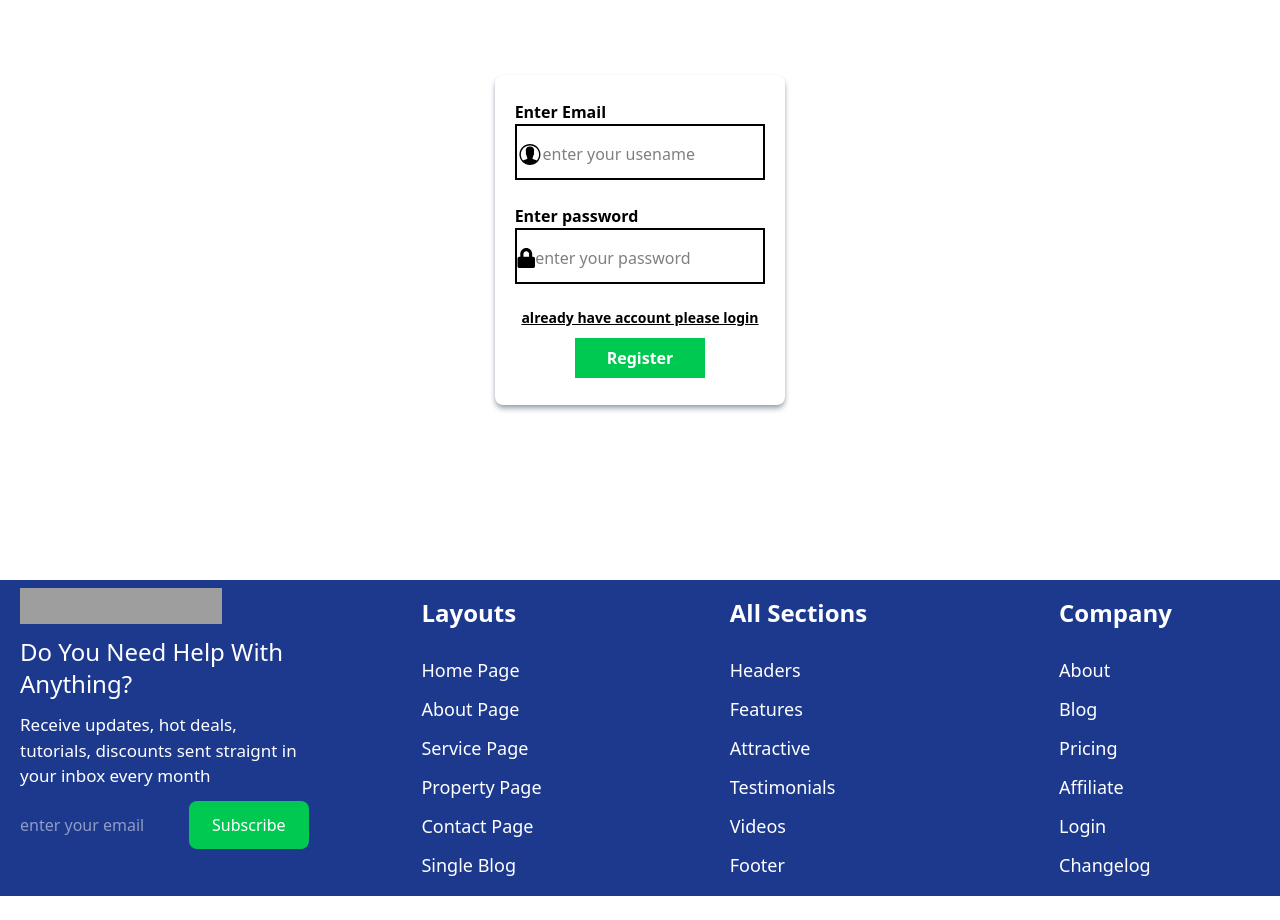
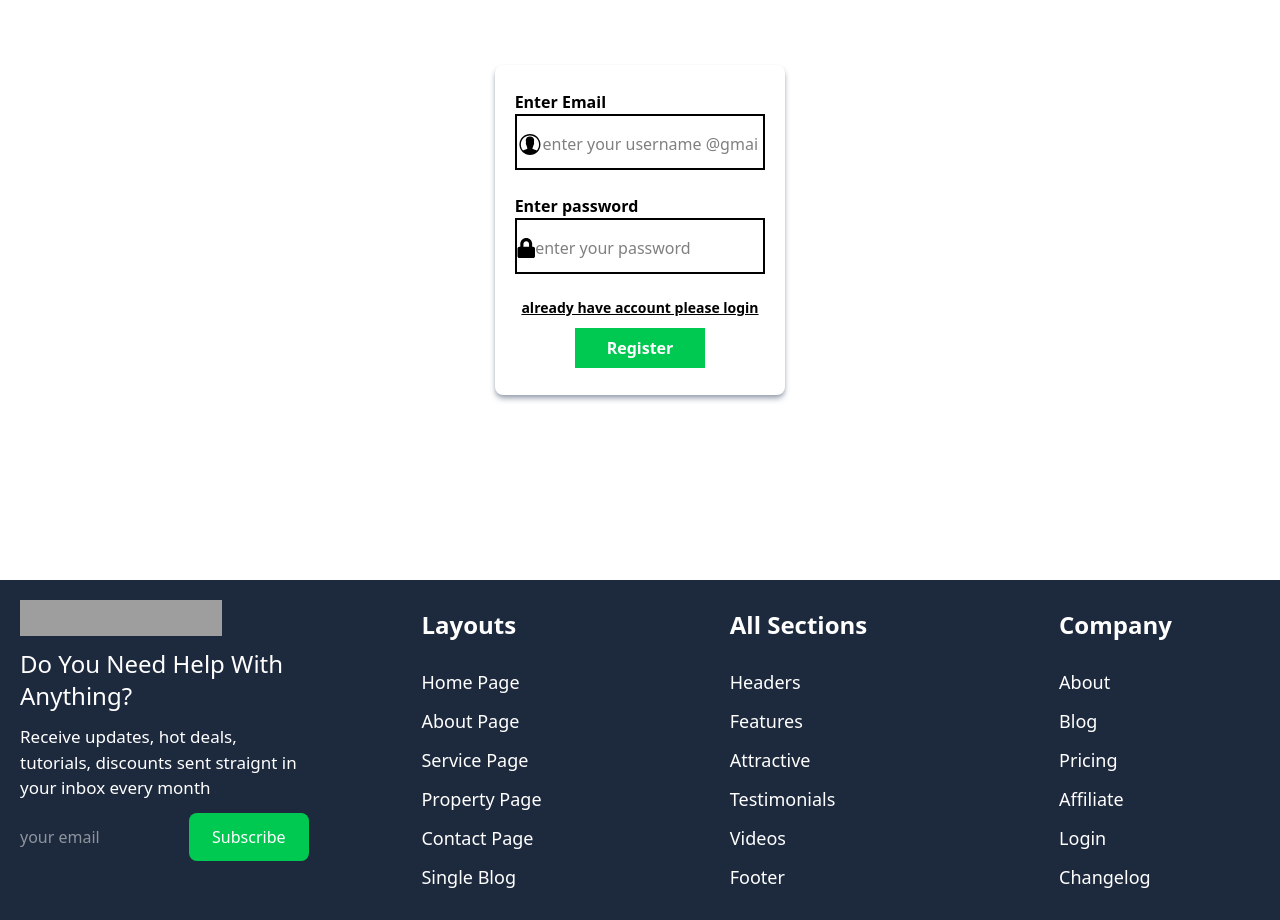
Before and after one commit to rojass2001/Rentup, a React (Vite) app: page /register in a window 1280 px wide. Shown: the part 220-1140 px from the top of the page. Before the commit the page ends 1116 px from the top, so only its background shows below. Built offline with nearby package versions, Linux system fonts and the light colour scheme; grey boxes are pictures that could not be loaded.

Commit message:
second commit

```diff
--- a/package.json
+++ b/package.json
@@ -14,6 +14,7 @@
   },
   "dependencies": {
     "@tailwindcss/vite": "^4.0.6",
+    "framer-motion": "^12.4.3",
     "gh-pages": "^6.3.0",
     "react": "^19.0.0",
     "react-dom": "^19.0.0",
--- a/src/Components/Home/Footer/Footer.jsx
+++ b/src/Components/Home/Footer/Footer.jsx
@@ -8,13 +8,13 @@ function Footer() {
   return (
     <>
     <div className='w-full'>
-    <div className=' w-full justify-center place-items-center grid py-2 px-3  gap-x-3 gap-y-10 text-white grid-cols-2  md:grid-cols-4 bg-blue-900' >
+    <div className=' w-full justify-center place-items-center grid py-5 px-3  gap-x-3 gap-y-10 text-white grid-cols-2  md:grid-cols-4 bg-slate-800' >
     <div className='space-y-3  px-2 h-[300px]' >
       <img className="w-[70%] h-9"src="https://funny-daffodil-350bc9.netlify.app/images/logo-light.png"/>
       <p className='text-2xl text-white'>Do You Need Help With Anything?</p>
       <p className='text-[17px] '>Receive updates, hot deals, tutorials, discounts sent straignt in your inbox every month</p>
     <div className='w-full flex  '>
-      <input className='w-[70%] rounded-lg h-12' type="text" placeholder='enter your email' />
+      <input className='w-[70%] rounded-lg h-12' type="text" placeholder='your email' />
       <button className='w-[50%] rounded-lg text-white bg-green-500 h-12'>Subscribe</button>
       </div>
     </div>
--- a/src/Components/Login/Loginorregister.jsx
+++ b/src/Components/Login/Loginorregister.jsx
@@ -4,13 +4,13 @@ import { Link } from "react-router-dom"
 
 function Loginorregister({logdetails,buttonname,link}) {
     return (
-      <div className=' w-full min-h-screen px-2 pt-[120px] place-content-center place-items-center '>
+      <div className=' w-full min-h-screen pb-5 px-2 pt-[120px] place-content-center place-items-center '>
       <div className='w-full md:w-[50%] lg:w-[23%] space-y-6  shadow-md shadow-gray-400
       place-content-center rounded-lg  min-h-[330px]   p-5'>
       <label className='font-bold '>Enter Email</label>
      <div className="w-full flex  items-center h-14 pr-1 place-content-center border-2 border-black">
       <IoIosContact className="mt-1"size={29}/>
-       <input placeholder='enter your usename'className='w-full mt-1 h-14 md:h-9'/></div>
+       <input placeholder='enter your username @gmail.com'className='w-full mt-1 h-12 md:h-9'/></div>
       <label className='font-bold mt-2'>Enter password</label>
       <div className="w-full flex  items-center h-14 pr-1 place-content-center border-2 border-black">
       <FaLock className="mt-1"size={20}/>
--- a/src/Components/Navbar/Navbar.jsx
+++ b/src/Components/Navbar/Navbar.jsx
@@ -3,7 +3,7 @@ import { useState } from 'react'
 import navarray from './Navarray'
 import { FaBars,  } from 'react-icons/fa'
 import { Link } from 'react-router-dom'
-
+import { motion } from 'framer-motion';
 
 function Navbar() {
   const[open,setopen]=useState(false)
@@ -12,7 +12,11 @@ function Navbar() {
   }
   return (
     <>
-    <div className='w-full fixed z-30 top-0  right-0 left-0  items-center justify-between md:justify-around h-16 flex
+    <motion.div
+     initial={{opacity:0,y:-100}}
+     animate={{opacity:1,y:0}}
+     transition={{duration:0.6,delay:0.6}}
+    className='w-full fixed z-30 top-0  right-0 left-0  items-center justify-between md:justify-around h-16 flex
      bg-white shadow-sm shadow-gray-400 '>
       <div >
   <img className ="w-[155px] h-full"src="https://funny-daffodil-350bc9.netlify.app/images/logo.png"/>
@@ -26,11 +30,15 @@ function Navbar() {
 
      <Link to="/login"> <button className='bg-green-500 hidden md:block  rounded-lg w-32 h-[50px] text-md
        text-white font-bold ' >Sign in</button></Link>
-
+    {/*mobilenavbar*/}
       <div className='md:hidden flex place-content-center items-center bg-green-500 rounded-lg w-28 h-[80%] text-[30px] text-white
       font-bold  ' onClick={openandclose}><FaBars/></div>
       {open&&
-      <div className='w-[90%] absolute py-10   top-20 rounded-lg right-5 left-5  bg-green-500'>
+      <motion.div
+      initial={{opacity:0,y:-100}}
+     animate={{opacity:1,y:0}}
+     transition={{duration:0.4,delay:0.5}}
+      className='w-[90%] absolute py-10   top-20 rounded-lg right-5 left-5  bg-green-500'>
 
         {navarray?.map((b)=>(
           <Link to={b.links}><p className='text-2xl font-bold mb-6 text-white text-center' key={b.name}
@@ -38,9 +46,9 @@ function Navbar() {
 
       ))}
 
-      </div>
+      </motion.div>
 }
-    </div>
+    </motion.div>
 
 
     </>
```
Also changed, not shown: 1 other file (tests, documents, lock files or other folders).
